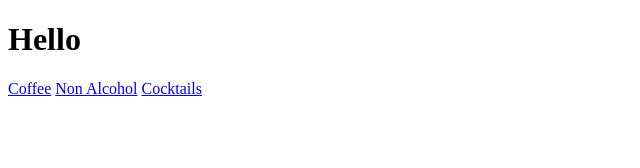
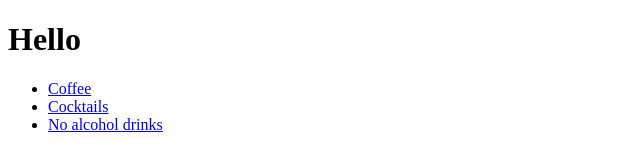
Before and after one commit to plamenAngelov81/plamenAngelov81.github.io, a plain HTML site: page index.html in a window 1280 px wide. Shown: the whole page, without its empty margins (0-640 px from the left). Drawn offline with Linux system fonts and the light colour scheme.

Commit message:
Update index.html

```diff
--- a/index.html
+++ b/index.html
@@ -10,10 +10,11 @@
 <body>
 
 <h1>Hello</h1>
-
-<a href="coffeе.html">Coffee</a>
-<a href="cocktails.html">Non Alcohol</a>
-<a href="no_alcohol.html">Cocktails</a>
+<ul>
+    <li><div><a href="coffeе.html">Coffee</a></div></li>
+    <li><div><a href="cocktails.html">Cocktails</a></div></li>
+    <li><div><a href="no_alcohol.html">No alcohol drinks</a></div></li>
+</ul>
 
 </body>
 </html>
```
